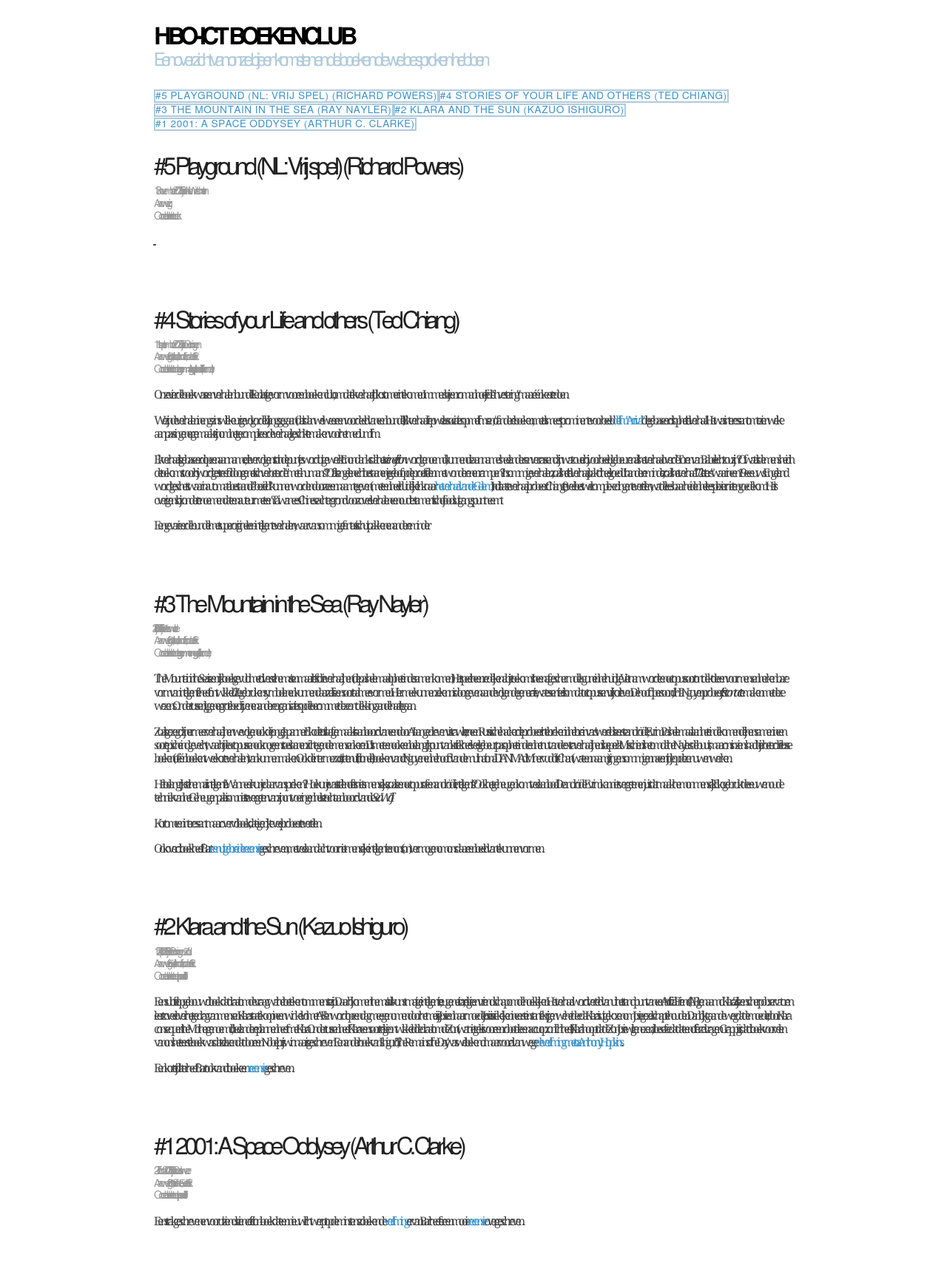
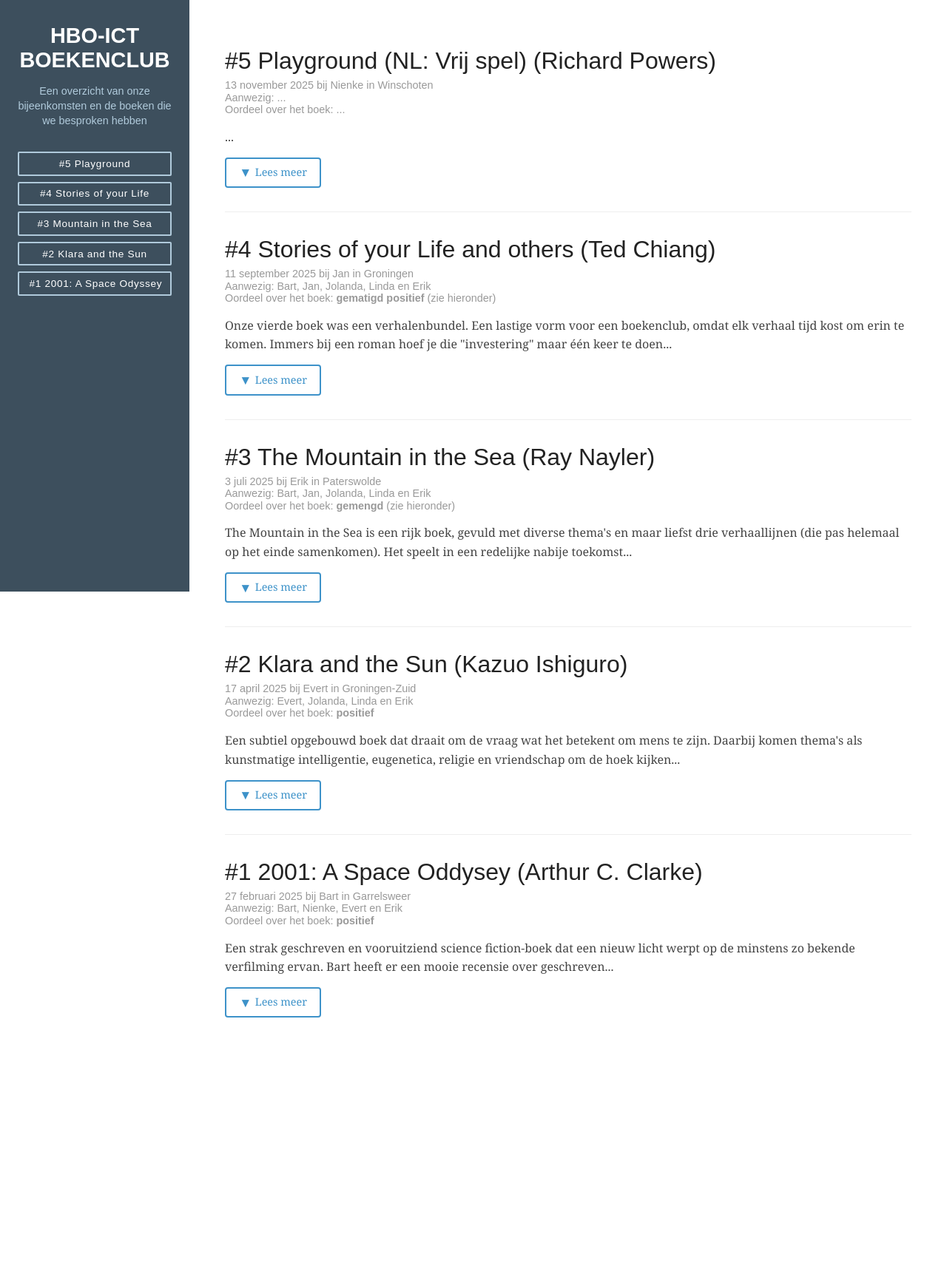
Before and after one commit to erikroos/boekenclub, a PHP site: page / in a window 1280 px wide. Shown: the whole page at 74% size. After the commit the page ends 1376 px from the top, so only its background shows below. Run offline with PHP 8.4, Linux system fonts and the light colour scheme; some libraries are stand-ins or nearby versions.

Commit message:
Improved design in close cooperation with Claude

```diff
--- a/index.html
+++ b/index.html
@@ -11,53 +11,66 @@
 </head>
 <body>
     <div id="layout" class="pure-g">
-        <div class="content">
-            <header>
+        <!-- Sidebar -->
+        <div class="sidebar pure-u-1 pure-u-md-1-5">
+            <div class="header">
                 <h1 class="brand-title">HBO-ICT Boekenclub</h1>
-                <h2 class="brand-tagline">Een overzicht van onze bijeenkomsten en de boeken die we besproken hebben</p>
-            </header>
+                <h2 class="brand-tagline">Een overzicht van onze bijeenkomsten en de boeken die we besproken hebben</h2>
 
+                <nav class="nav">
                     <ul class="nav-list">
                         <li class="nav-item">
-                    <a href="#book4">#5 Playground (NL: Vrij spel) (Richard Powers)</a>
+                            <a href="#book5" class="pure-button">#5 Playground</a>
                         </li>
                         <li class="nav-item">
-                    <a href="#book4">#4 Stories of your Life and others (Ted Chiang)</a>
+                            <a href="#book4" class="pure-button">#4 Stories of your Life</a>
                         </li>
                         <li class="nav-item">
-                    <a href="#book3">#3 The Mountain in the Sea (Ray Nayler)</a>
+                            <a href="#book3" class="pure-button">#3 Mountain in the Sea</a>
                         </li>
                         <li class="nav-item">
-                    <a href="#book2">#2 Klara and the Sun (Kazuo Ishiguro)</a>
+                            <a href="#book2" class="pure-button">#2 Klara and the Sun</a>
                         </li>
                         <li class="nav-item">
-                    <a href="#book1">#1 2001: A Space Oddysey (Arthur C. Clarke)</a>
+                            <a href="#book1" class="pure-button">#1 2001: A Space Odyssey</a>
                         </li>
                     </ul>
+                </nav>
+            </div>
+        </div>
 
+        <!-- Main Content -->
+        <div class="content pure-u-1 pure-u-md-4-5">
             <div class="posts">
-                <section class="post">
+                <section class="post" id="book5">
                     <header class="post-header">
-                        <a id="book5"></a>
                         <h3 class="post-title">#5 Playground (NL: Vrij spel) (Richard Powers)</h3>
                         <p class="post-meta">13 november 2025 bij Nienke in Winschoten</p>
                         <p class="post-meta">Aanwezig: ...</p>
                         <p class="post-meta">Oordeel over het boek: ...</p>
                     </header>
                     <div class="post-description">
+                        <div class="post-preview">...</div>
+                        <div class="post-full" style="display: none;">
                             <p>...</p>
+                        </div>
+                        <button class="toggle-btn" onclick="togglePost(this)">
+                            <span class="arrow">&#9660;</span>
+                            <span class="btn-text">Lees meer</span>
+                        </button>
                     </div>
                 </section>
 
-                <section class="post">
+                <section class="post" id="book4">
                     <header class="post-header">
-                        <a id="book4"></a>
                         <h3 class="post-title">#4 Stories of your Life and others (Ted Chiang)</h3>
                         <p class="post-meta">11 september 2025 bij Jan in Groningen</p>
                         <p class="post-meta">Aanwezig: Bart, Jan, Jolanda, Linda en Erik</p>
                         <p class="post-meta">Oordeel over het boek: <b>gematigd positief</b> (zie hieronder)</p>
                     </header>
                     <div class="post-description">
+                        <div class="post-preview">Onze vierde boek was een verhalenbundel. Een lastige vorm voor een boekenclub, omdat elk verhaal tijd kost om erin te komen. Immers bij een roman hoef je die "investering" maar één keer te doen...</div>
+                        <div class="post-full" style="display: none;">
                             <p>Onze vierde boek was een verhalenbundel. Een lastige vorm voor een boekenclub, omdat elk verhaal tijd kost om erin te komen.
                             Immers bij een roman hoef je die "investering" maar één keer te doen.</p>
                             <p>We zijn de verhalen in engszins willekeurige volgorde bij langs gegaan (dat is dan wel weer een voordeeld van een bundel).
@@ -71,20 +84,26 @@
                             (met een heel duidelijke link naar <a href="https://nl.wikipedia.org/wiki/Golem_(legende)" target="_blank">het verhaal van de Golem</a>).
                             In dit laatste verhaal probeert Chiang (te) veel best wel complexe dingen te vertellen, wat de leesbaarheid en het leesplezier niet ten goede komt.
                             Het is overigens bijzonder te noemen dat een auteur met een Taiwanees-Chinese achtergrond voor zoveel verhalen een oudtestamentisch of joods uitgangspunt neemt.</p>
-                        <p>Een gevarieerde bundel met superoriginele en -intelligente verhalen, waarvan sommige fantastisch uitpakken en andere minder.</p>
+                            <p>Een gevarieerde bundel met superoriginele en -intelligente verhalen, waarvan sommige fantastisch uitpakken en andere minder.
+                            En uiteraard heeft ons aller Bart ook over dit boek <a href="https://mandarin.nl/boeken/2025/stories-of-your-life.html" target="_blank">een eigen recensie</a> geschreven.</p>
+                        </div>
+                        <button class="toggle-btn" onclick="togglePost(this)">
+                            <span class="arrow">&#9660;</span>
+                            <span class="btn-text">Lees meer</span>
+                        </button>
                     </div>
                 </section>
 
-
-                <section class="post">
+                <section class="post" id="book3">
                     <header class="post-header">
-                        <a id="book3"></a>
                         <h3 class="post-title">#3 The Mountain in the Sea (Ray Nayler)</h3>
                         <p class="post-meta">3 juli 2025 bij Erik in Paterswolde</p>
                         <p class="post-meta">Aanwezig: Bart, Jan, Jolanda, Linda en Erik</p>
                         <p class="post-meta">Oordeel over het boek: <b>gemengd</b> (zie hieronder)</p>
                     </header>
                     <div class="post-description">
+                        <div class="post-preview">The Mountain in the Sea is een rijk boek, gevuld met diverse thema's en maar liefst drie verhaallijnen (die pas helemaal op het einde samenkomen). Het speelt in een redelijke nabije toekomst...</div>
+                        <div class="post-full" style="display: none;">
                             <p>The Mountain in the Sea is een rijk boek, gevuld met diverse thema's en maar liefst drie verhaallijnen (die pas helemaal op het einde samenkomen).
                             Het speelt in een redelijke nabije toekomst. In een afgeschermde lagune in het huidige Vietnam wordt een octopus-soort ontdekt
                             die een voor mensen herkenbare vorm van intelligentie heeft ontwikkeld. Ze gebruiken symbolen en kunnen daar zelfs een soort taal mee vormen.
@@ -106,17 +125,23 @@
                             <p>Ook over dit boek heeft Bart <a href="https://mandarin.nl/boeken/2025/the-mountain-in-the-sea.html" target="_blank">een uitgebreide recensie</a> geschreven,
                             met veel aandacht voor niet-menselijke intelligentie en ons (on)vermogen om ons daar een beeld van te kunnen vormen.</p>
                         </div>
+                        <button class="toggle-btn" onclick="togglePost(this)">
+                            <span class="arrow">&#9660;</span>
+                            <span class="btn-text">Lees meer</span>
+                        </button>
+                    </div>
                 </section>
 
-                <section class="post">
+                <section class="post" id="book2">
                     <header class="post-header">
-                        <a id="book2"></a>
                         <h3 class="post-title">#2 Klara and the Sun (Kazuo Ishiguro)</h3>
                         <p class="post-meta">17 april 2025 bij Evert in Groningen-Zuid</p>
                         <p class="post-meta">Aanwezig: Evert, Jolanda, Linda en Erik</p>
                         <p class="post-meta">Oordeel over het boek: <b>positief</b></p>
                     </header>
                     <div class="post-description">
+                        <div class="post-preview">Een subtiel opgebouwd boek dat draait om de vraag wat het betekent om mens te zijn. Daarbij komen thema's als kunstmatige intelligentie, eugenetica, religie en vriendschap om de hoek kijken...</div>
+                        <div class="post-full" style="display: none;">
                             <p>Een subtiel opgebouwd boek dat draait om de vraag wat het betekent om mens te zijn.
                             Daarbij komen thema's als kunstmatige intelligentie, eugenetica, religie en vriendschap om de hoek kijken.
                             Het verhaal wordt verteld vanuit het standpunt van een 'Artificial Friend' (AF) genaamd Klara.
@@ -130,19 +155,30 @@
                             Een ander boek van Ishiguro, 'The Remains of the Day', was wel bekend maar vooral vanwege <a href="https://www.imdb.com/title/tt0107943/" target="_blank">de verfilming met o.a. Anthony Hopkins</a>.</p>
                             <p>Een korte tijd later heeft Bart ook van dit boek een <a href="https://mandarin.nl/boeken/2025/klara-and-the-sun.html" target="_blank">recensie</a> geschreven.</p>
                         </div>
+                        <button class="toggle-btn" onclick="togglePost(this)">
+                            <span class="arrow">&#9660;</span>
+                            <span class="btn-text">Lees meer</span>
+                        </button>
+                    </div>
                 </section>
 
-                <section class="post">
+                <section class="post" id="book1">
                     <header class="post-header">
-                        <a id="book1"></a>
                         <h3 class="post-title">#1 2001: A Space Oddysey (Arthur C. Clarke)</h3>
                         <p class="post-meta">27 februari 2025 bij Bart in Garrelsweer</p>
                         <p class="post-meta">Aanwezig: Bart, Nienke, Evert en Erik</p>
                         <p class="post-meta">Oordeel over het boek: <b>positief</b></p>
                     </header>
                     <div class="post-description">
+                        <div class="post-preview">Een strak geschreven en vooruitziend science fiction-boek dat een nieuw licht werpt op de minstens zo bekende verfilming ervan. Bart heeft er een mooie recensie over geschreven...</div>
+                        <div class="post-full" style="display: none;">
                             <p>Een strak geschreven en vooruitziend science fiction-boek dat een nieuw licht werpt op de minstens zo bekende <a href="https://www.imdb.com/title/tt0062622" target="_blank">verfilming</a> ervan.
                             Bart heeft er een mooie <a href="https://mandarin.nl/boeken/2025/#2001-space-odyssey" target="_blank">recensie</a> over geschreven.</p>
+                        </div>
+                        <button class="toggle-btn" onclick="togglePost(this)">
+                            <span class="arrow">&#9660;</span>
+                            <span class="btn-text">Lees meer</span>
+                        </button>
                     </div>
                 </section>
             </div>
@@ -150,5 +186,27 @@
             <footer></footer>
         </div>
     </div>
+
+    <script>
+        function togglePost(button) {
+            const postDescription = button.parentElement;
+            const preview = postDescription.querySelector('.post-preview');
+            const full = postDescription.querySelector('.post-full');
+            const arrow = button.querySelector('.arrow');
+            const btnText = button.querySelector('.btn-text');
+
+            if (full.style.display === 'none') {
+                preview.style.display = 'none';
+                full.style.display = 'block';
+                arrow.innerHTML = '&#9650;';
+                btnText.textContent = 'Lees minder';
+            } else {
+                preview.style.display = 'block';
+                full.style.display = 'none';
+                arrow.innerHTML = '&#9660;';
+                btnText.textContent = 'Lees meer';
+            }
+        }
+    </script>
 </body>
 </html>
--- a/styles.css
+++ b/styles.css
@@ -29,8 +29,7 @@
 
 .header {
     text-align: center;
-    top: auto;
-    margin: 3em auto;
+    padding: 2em 1.5em;
 }
 
 .sidebar {
@@ -44,10 +43,18 @@
 }
 .brand-title {
     text-transform: uppercase;
+    font-size: 1.8em;
+    margin-bottom: 0.5em;
 }
 .brand-tagline {
     font-weight: 300;
     color: rgb(176, 202, 219);
+    font-size: 0.9em;
+    line-height: 1.4;
+}
+
+.nav {
+    margin-top: 2em;
 }
 
 .nav-list {
@@ -56,21 +63,23 @@
     list-style: none;
 }
 .nav-item {
-    display: inline-block;
-    zoom: 1;
+    display: block;
+    margin: 0.5em 0;
 }
 .nav-item a {
+    display: block;
     background: transparent;
     border: 2px solid rgb(176, 202, 219);
-    /*color: #fff;*/
-    margin-top: 1em;
+    color: #fff;
+    padding: 0.5em 1em;
     letter-spacing: 0.05em;
-    text-transform: uppercase;
-    font-size: 85%;
+    font-size: 0.85em;
+    transition: all 0.3s ease;
 }
 .nav-item a:hover,
 .nav-item a:focus {
     border: 2px solid rgb(61, 146, 201);
+    background: rgba(61, 146, 201, 0.2);
     text-decoration: none;
 }
 
@@ -90,7 +99,13 @@
 
 .post {
     padding-bottom: 2em;
+    border-bottom: 1px solid #eee;
+    margin-bottom: 2em;
 }
+.post:last-child {
+    border-bottom: none;
+}
+
 .post-title {
     font-size: 2em;
     color: #222;
@@ -104,12 +119,48 @@
 .post-description {
     font-family: Georgia, "Cambria", serif;
     color: #444;
-    /*line-height: 1.8em;*/
+    line-height: 1.6em;
 }
 .post-meta {
     color: #999;
     font-size: 90%;
     margin: 0;
+}
+
+.post-preview {
+    color: #444;
+    margin-top: 1em;
+}
+
+.post-full {
+    transition: all 0.3s ease;
+}
+
+.toggle-btn {
+    background: transparent;
+    color: rgb(61, 146, 201);
+    border: 2px solid rgb(61, 146, 201);
+    padding: 0.6em 1.2em;
+    margin-top: 1em;
+    cursor: pointer;
+    border-radius: 4px;
+    font-size: 0.9em;
+    transition: all 0.3s ease;
+    display: inline-flex;
+    align-items: center;
+    gap: 0.3em;
+}
+
+.toggle-btn:hover {
+    border: 2px solid rgb(41, 126, 181);
+    color: rgb(41, 126, 181);
+    background: rgba(61, 146, 201, 0.1);
+    transform: translateY(-2px);
+}
+
+.toggle-btn .arrow {
+    font-size: 1.2em;
+    transition: transform 0.3s ease;
 }
 
 .post-category {
@@ -154,26 +205,56 @@
     background: none;
 }
 
-@media (min-width: 48em) {
-    .content {
-        padding: 2em 3em 0;
-        margin-left: auto;
-        margin-right: auto;
-        max-width: 75%;
-    }
+/* Responsive Design */
+/* Override PureCSS grid for custom breakpoint */
+.sidebar,
+.content {
+    width: 100%;
+}
 
-    .header {
-        margin: 80% 2em 0;
-        text-align: right;
-    }
-
+@media (min-width: 1280px) {
     .sidebar {
         position: fixed;
         top: 0;
         bottom: 0;
+        left: 0;
+        width: 20% !important;
+        overflow-y: auto;
+    }
+
+    .content {
+        padding: 2em 3em 0;
+        margin-left: 20%;
+        width: 80% !important;
+    }
+
+    .header {
+        margin: 0;
+        padding: 2em 1.5em;
     }
 
     .footer {
         text-align: center;
     }
 }
+
+@media (max-width: 1279px) {
+    .sidebar {
+        position: relative;
+        width: 100% !important;
+    }
+
+    .content {
+        width: 100% !important;
+        margin-left: 0;
+    }
+
+    .nav-item {
+        display: inline-block;
+        margin: 0.5em;
+    }
+
+    .nav-item a {
+        font-size: 0.75em;
+    }
+}
```
Lines whose indentation alone changed are shown as unchanged.
